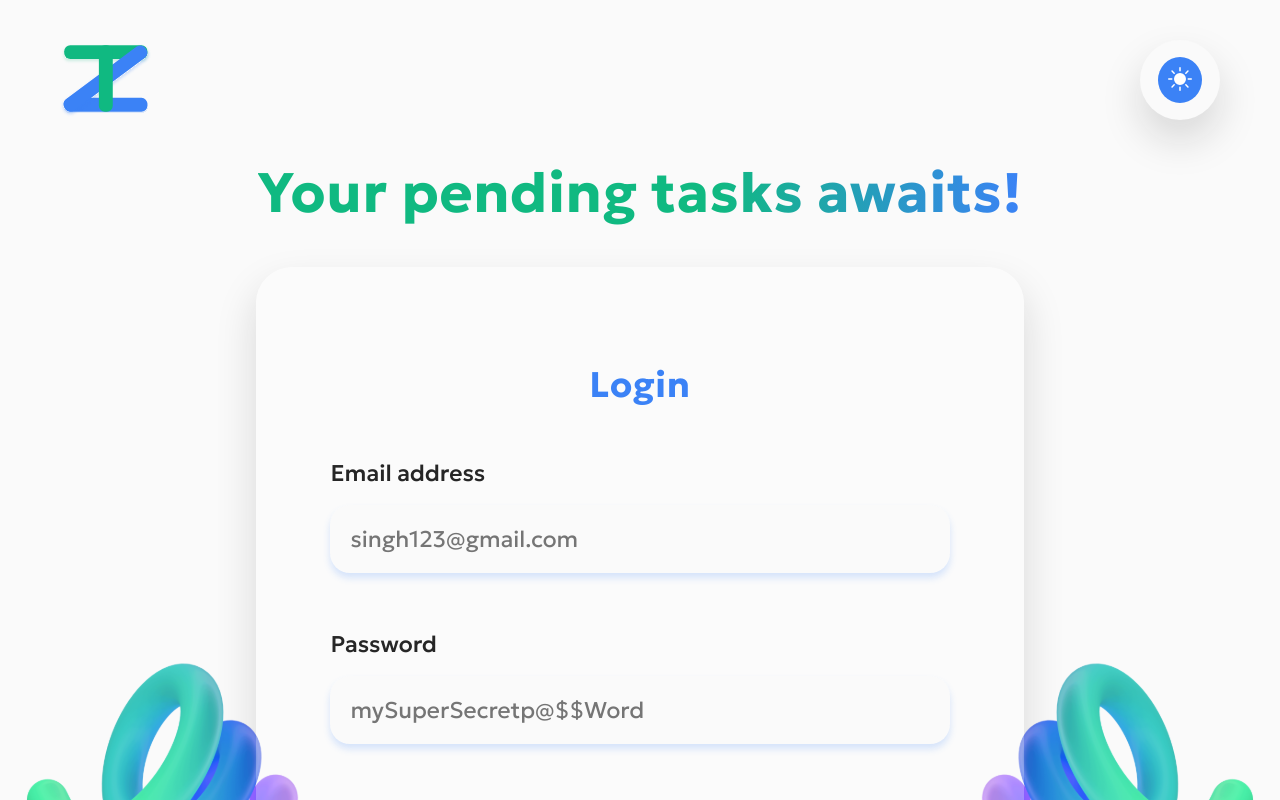
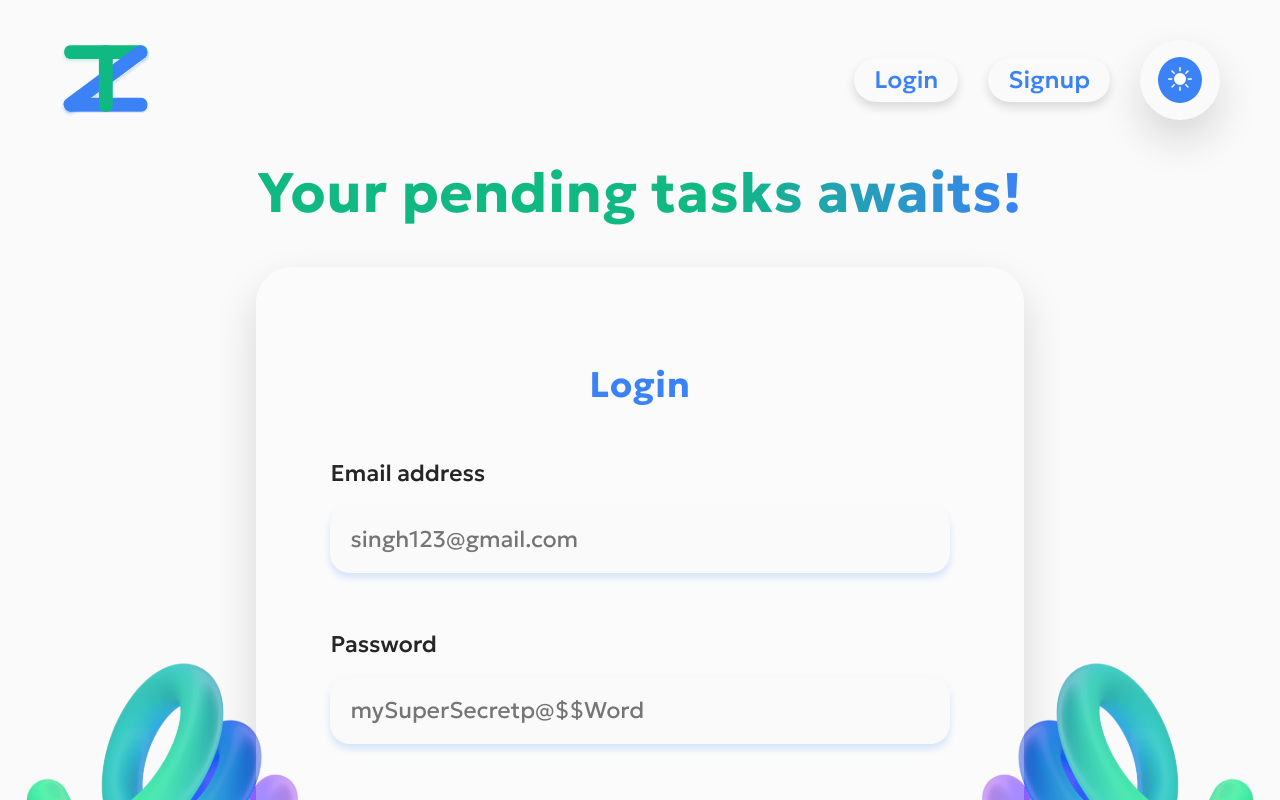
Before and after one commit to lucifer78907/ZenTask, a React (Vite) app: page /login in a window 1280 px wide. Shown: the top 800 px of the page. Built offline with nearby package versions, Linux system fonts and the light colour scheme.

Commit message:
+Added Navigation

```diff
--- a/src/components/Header.jsx
+++ b/src/components/Header.jsx
@@ -1,8 +1,9 @@
-import { useContext, useLayoutEffect } from "react";
+import { useContext } from "react";
 import uiContext from "../context/ui-context";
 import appLogo from "../assets/appIcon.svg";
 import "./Header.scss";
 import { BsSunFill, BsMoonFill } from "react-icons/bs";
+import { Link } from "react-router-dom";
 
 const Header = () => {
   const { themeColor, setThemeColor } = useContext(uiContext);
@@ -17,10 +18,16 @@ const Header = () => {
     <header className="header">
       <img src={appLogo} alt="Zentask logo" className="app__icon" />
       <aside>
+        <Link to="/login" className="header__link">
+          Login
+        </Link>
+        <Link to="/signup" className="header__link">
+          Signup
+        </Link>
         <p className="theme__toggle">
           <span onClick={handleThemeChange}>
-            {themeColor==='light' && <BsSunFill size="2.4rem" color="#fff" />}
-            {themeColor==='dark' && <BsMoonFill size="2.4rem" color="#fff" />}
+            {themeColor === "light" && <BsSunFill size="2.4rem" color="#fff" />}
+            {themeColor === "dark" && <BsMoonFill size="2.4rem" color="#fff" />}
           </span>
         </p>
       </aside>
--- a/src/components/Header.scss
+++ b/src/components/Header.scss
@@ -8,6 +8,24 @@
   justify-content: space-between;
   @include a.respond(phone) {
     padding: 4rem 3rem;
+  }
+
+  &__link {
+    font-size: 2.4rem;
+    font-weight: 500;
+    text-decoration: none;
+    font-family: inherit;
+    color: var(--color-secondary-500);
+    padding: 1rem 2rem;
+    background-color: var(--color-bg);
+    box-shadow: 0 0.5rem 1rem rgba(25, 25, 25, 0.15);
+    border-radius: 40px;
+  }
+
+  & aside {
+    display: flex;
+    align-items: center;
+    gap: 3rem;
   }
 }
 
--- a/src/components/LandingPage/Gallery.jsx
+++ b/src/components/LandingPage/Gallery.jsx
@@ -7,6 +7,7 @@ import FeatureTwo from "../../assets/features/22.svg";
 import FeatureThree from "../../assets/features/17.svg";
 import FeatureFour from "../../assets/features/48.svg";
 import { useLayoutEffect, useRef } from "react";
+import { Link } from "react-router-dom";
 
 const Gallery = () => {
   const galleryRef = useRef();
@@ -109,7 +110,10 @@ const Gallery = () => {
           Still Not Convinced?
         </h1>
         <p className="gallery__para">
-          <span>Sign up</span> to know more
+          <Link to="/signup" className="gallery__link">
+            <span>Sign up</span>
+          </Link>
+          to know more
         </p>
       </aside>
     </section>
--- a/src/components/LandingPage/Gallery.scss
+++ b/src/components/LandingPage/Gallery.scss
@@ -10,14 +10,23 @@
     font-size: clamp(2rem, 1rem + 1vw, 3rem);
     font-weight: 500;
     color: var(--color-primary-300);
+    display: flex;
+    gap: 2rem;
 
     & span {
       font-weight: 700;
       color: #fee2e2;
       font-size: clamp(2.4rem, 1rem + 1vw, 3.2rem);
       text-transform: uppercase;
-      text-decoration: wavy;
+      background-color: #ffffff;
+      padding: 1rem;
+      border-radius: 11px;
+      color: var(--color-primary-500);
     }
+  }
+
+  &__link {
+    text-decoration: none;
   }
 
   &__img {
--- a/src/pages/RootLayout.jsx
+++ b/src/pages/RootLayout.jsx
@@ -15,7 +15,7 @@ const RootLayout = () => {
     if (token === "EXPIRED") {
       localStorage.removeItem("token");
       localStorage.removeItem("expiration");
-      navigate("/login");
+      navigate("/");
     }
 
     const tokenDuration = getTokenDuration();
```
